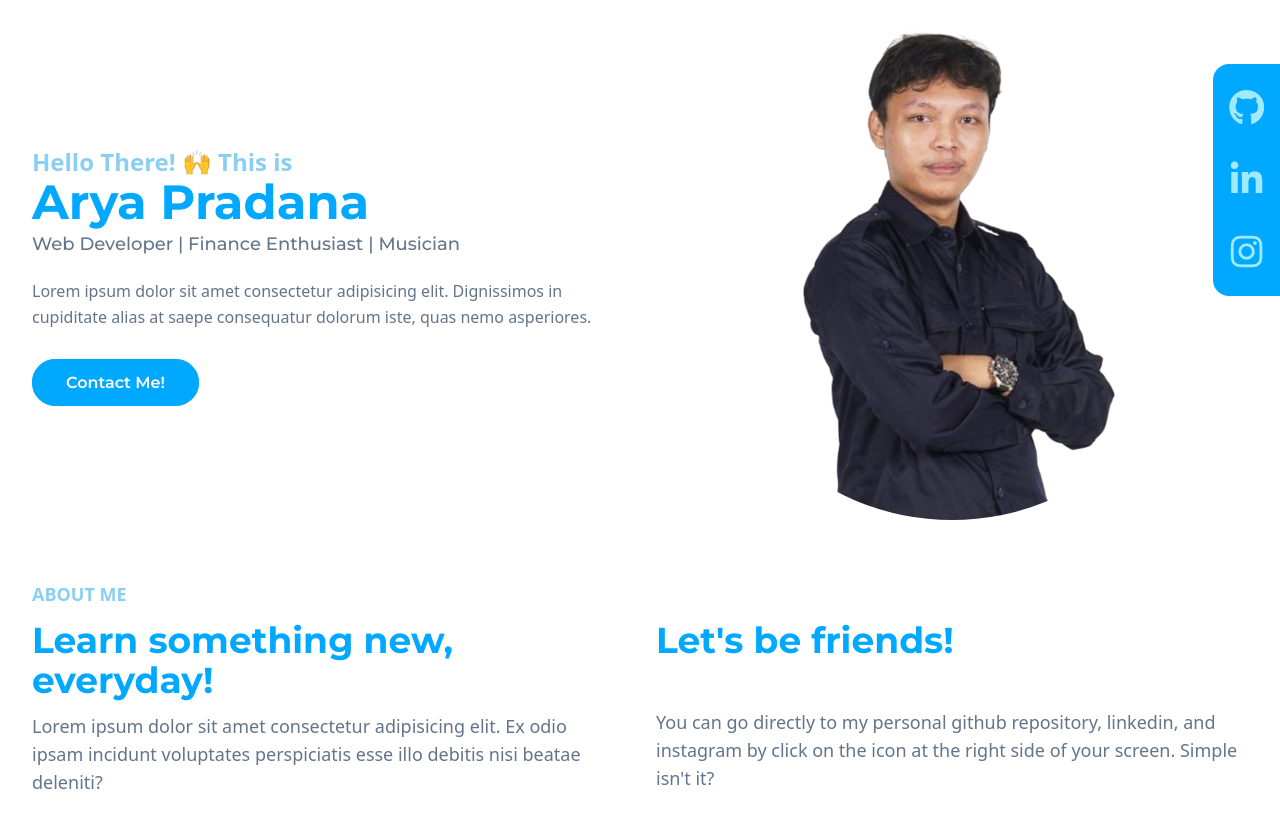
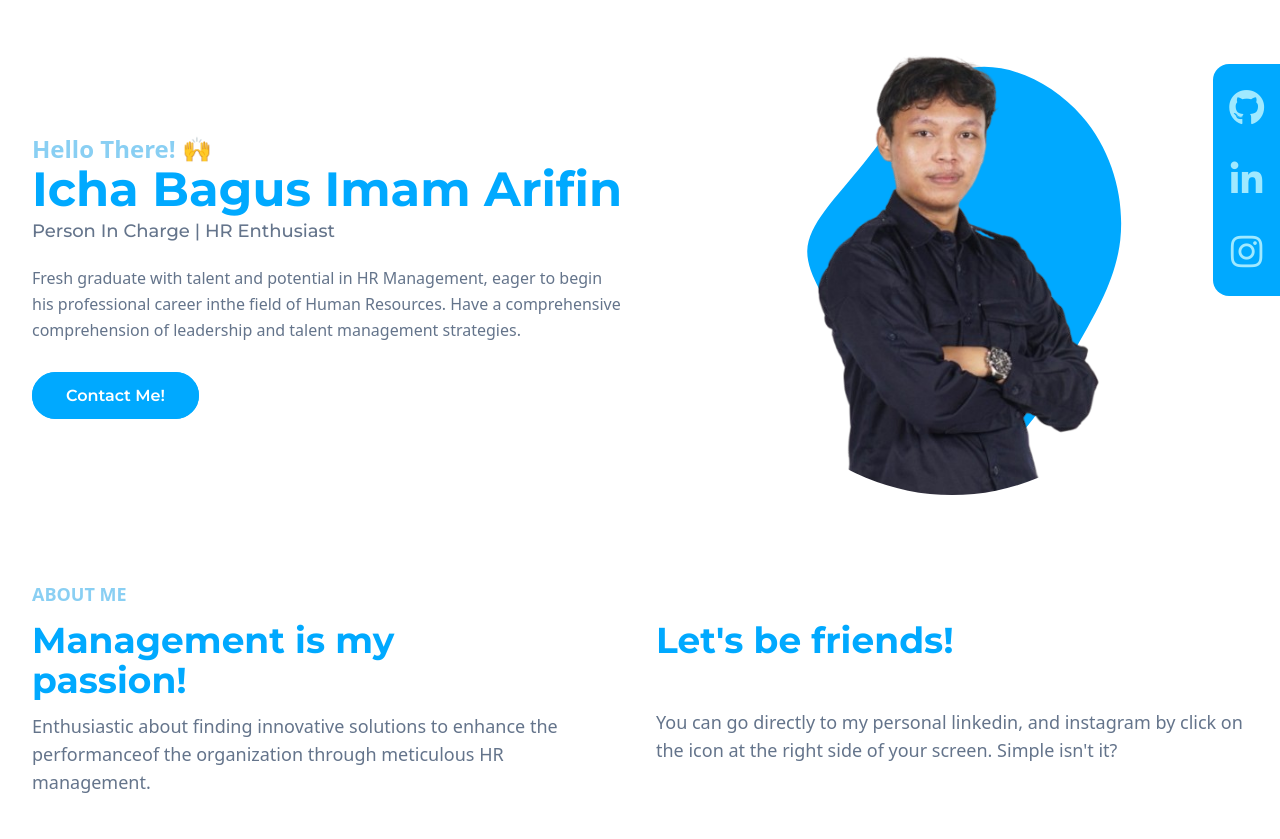
Before and after one commit to aryapdf/portfolio-website-ichabagus-demo, a website: page index.html in a window 1280 px wide. Shown: the part 220-1059 px from the top of the page. Drawn offline with Linux system fonts and the light colour scheme.

Commit message:
updating content

```diff
--- a/index.html
+++ b/index.html
@@ -103,29 +103,30 @@
     <!-- Header End -->
 
     <!-- Hero Section Start-->
-    <section id="home" class="pt-48 h-[95vh] lg:pt-60 lg:h-screen">
+    <section id="home" class="pt-48 h-[100vh] lg:pt-60 lg:h-screen">
       <div class="container">
         <div class="flex flex-wrap">
           <div class="w-full self-center px-4 lg:w-1/2">
             <h1
               class="text-base font-semibold text-secondary md:text-xl lg:text-2xl"
             >
-              Hello There! 🙌 This is
+              Hello There! 🙌
               <span
                 class="block font-bold text-primary text-4xl lg:text-5xl mb-1 font-montserrat"
               >
-                Arya Pradana</span
+                Icha Bagus Imam Arifin</span
               >
             </h1>
             <h2
               class="font-medium font-montserrat text-slate-500 text-lg mb-5 lg:2xl"
             >
-              Web Developer | Finance Enthusiast | Musician
+              Person In Charge | HR Enthusiast
             </h2>
             <p class="font-medium text-slate-500 mb-10 leading-relaxed">
-              Lorem ipsum dolor sit amet consectetur adipisicing elit.
-              Dignissimos in cupiditate alias at saepe consequatur dolorum iste,
-              quas nemo asperiores.
+              Fresh graduate with talent and potential in HR Management, eager
+              to begin his professional career inthe field of Human Resources.
+              Have a comprehensive comprehension of leadership and talent
+              management strategies.
             </p>
 
             <a
@@ -135,12 +136,28 @@
             >
           </div>
           <div class="w-full self-end px-4 lg:w-1/2">
-            <div class="relative mt-10 lg:mt-0 lg:right-0">
+            <div class="relative mt-0 lg:mt-0 lg:right-0">
               <img
                 src="assets/img/icha-1-removebg-preview.png"
                 alt="Arya Pradana"
-                class="w-72 h-72 mx-auto object-cover rounded-full lg:w-[500px] lg:h-[500px] md:h-96 md:w-96"
+                class="max-w-full mx-auto rounded-full scale-90"
               />
+              <span
+                class="absolute bottom-10 -z-10 left-1/2 -translate-x-1/2 md:scale-125"
+              >
+                <svg
+                  width="400"
+                  height="400"
+                  viewBox="0 0 200 200"
+                  xmlns="http://www.w3.org/2000/svg"
+                >
+                  <path
+                    fill="#00A9FF"
+                    d="M51.9,-65.6C64.3,-51.5,69.1,-32.3,67.3,-15.9C65.4,0.6,56.8,14.2,48.9,28.5C40.9,42.7,33.7,57.6,20,68.6C6.3,79.5,-13.9,86.5,-24.5,78C-35.1,69.5,-36.2,45.5,-42,27.9C-47.7,10.3,-58.1,-0.9,-57.9,-11.6C-57.6,-22.3,-46.7,-32.5,-35.3,-46.7C-23.9,-61,-11.9,-79.3,3.9,-84C19.8,-88.7,39.6,-79.7,51.9,-65.6Z"
+                    transform="translate(100 100) scale(1.0)"
+                  />
+                </svg>
+              </span>
             </div>
           </div>
         </div>
@@ -149,7 +166,7 @@
     <!-- Hero Section End-->
 
     <!-- About Section Start -->
-    <section id="about" class="pb-32">
+    <section id="about" class="pb-32 pt-16 lg:pt-0">
       <div class="container">
         <div class="flex flex-wrap">
           <div class="w-full px-4 mb-10 lg:w-1/2">
@@ -159,12 +176,11 @@
             <h2
               class="font-bold text-primary max-w-md text-3xl mb-3 lg:text-4xl font-montserrat"
             >
-              Learn something new, everyday!
+              Management is my passion!
             </h2>
             <p class="font-medium text-base text-slate-500 max-w-xl lg:text-lg">
-              Lorem ipsum dolor sit amet consectetur adipisicing elit. Ex odio
-              ipsam incidunt voluptates perspiciatis esse illo debitis nisi
-              beatae deleniti?
+              Enthusiastic about finding innovative solutions to enhance the
+              performanceof the organization through meticulous HR management.
             </p>
           </div>
           <div class="w-full px-4 lg:w-1/2">
@@ -174,9 +190,9 @@
               Let's be friends!
             </h3>
             <p class="font-medium text-base text-slate-500 pt-8 lg:text-lg">
-              You can go directly to my personal github repository, linkedin,
-              and instagram by click on the icon at the right side of your
-              screen. Simple isn't it?
+              You can go directly to my personal linkedin, and instagram by
+              click on the icon at the right side of your screen. Simple isn't
+              it?
             </p>
           </div>
         </div>
@@ -244,13 +260,38 @@
               Experience
             </h4>
             <p class="font-medium text-slate-500">
-              Lorem ipsum, dolor sit amet consectetur adipisicing elit. Totam
-              cum facere inventore magni autem fuga!
+              This is the institutions that I have worked with in the past to
+              gain insight and experience.
             </p>
           </div>
 
           <div class="w-full px-4">
-            <div class="flex flex-wrap items-center justify-center"></div>
+            <div class="flex flex-wrap items-center justify-center">
+              <a href="" class="max-w-[120px] mx-4 py-4">
+                <img
+                  src="./assets/experiences/1.png"
+                  alt="Universitas Muhammadiyah Yogyakarta"
+                />
+              </a>
+              <a href="" class="max-w-[120px] mx-4 py-4">
+                <img
+                  src="./assets/experiences/2.png"
+                  alt="Universitas Muhammadiyah Yogyakarta"
+                />
+              </a>
+              <a href="" class="max-w-[120px] mx-4 py-4">
+                <img
+                  src="./assets/experiences/3.svg"
+                  alt="Universitas Muhammadiyah Yogyakarta"
+                />
+              </a>
+              <a href="" class="max-w-[120px] mx-4 py-4">
+                <img
+                  src="./assets/experiences/4.png"
+                  alt="Universitas Muhammadiyah Yogyakarta"
+                />
+              </a>
+            </div>
           </div>
         </div>
       </div>
```
Also changed, not shown: assets/experiences/1.png (added), assets/experiences/2.png (added), assets/experiences/3.svg (added), assets/experiences/4.png (added), dist/output.css.
